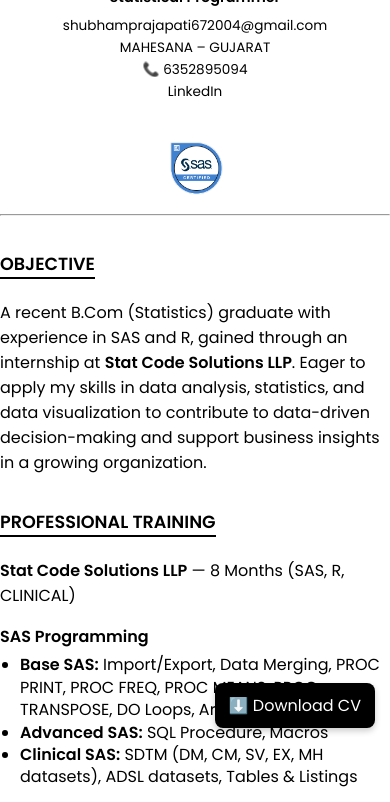
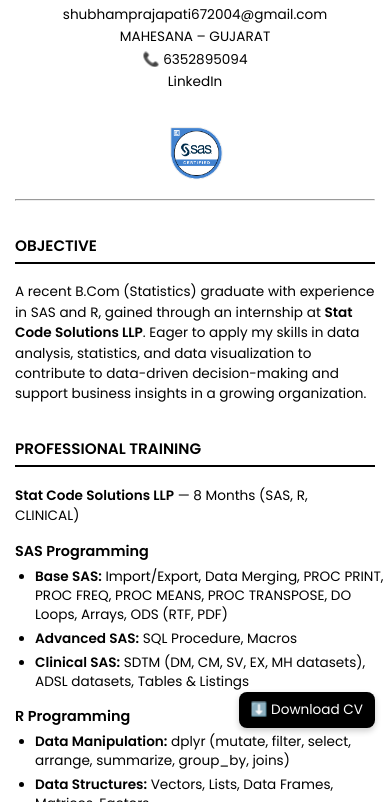
Before and after one commit to shubhamprajapati-2004/resume, a plain HTML site: page index.html in a window 390 px wide. Shown: the part 101-903 px from the top of the page. Drawn offline with Linux system fonts and the light colour scheme.

Commit message:
Update style.css

```diff
--- a/css/style.css
+++ b/css/style.css
@@ -1,3 +1,4 @@
+/* style.css - Improved Mobile Version */
 body {
   font-family: "Poppins", sans-serif;
   background: #f9f9f9;
@@ -6,6 +7,8 @@ body {
   display: flex;
   flex-direction: column;
   align-items: center;
+  min-height: 100vh;
+  overflow-x: hidden; /* Prevent horizontal scrolling */
 }
 
 /* Main container */
@@ -14,6 +17,7 @@ body {
   padding: 40px 50px;
   max-width: 800px;
   width: 100%;
+  box-sizing: border-box; /* Include padding in width calculation */
   box-shadow: 0 0 8px rgba(0, 0, 0, 0.1);
   margin: 40px 0;
   border-radius: 6px;
@@ -31,6 +35,7 @@ body {
 .header-left h1 {
   font-size: 2rem;
   margin-bottom: 0.3rem;
+  word-wrap: break-word; /* Prevent long names from breaking layout */
 }
 
 .designation {
@@ -41,6 +46,7 @@ body {
 .contact-info p {
   margin: 2px 0;
   font-size: 0.95rem;
+  word-break: break-word; /* Handle long email addresses */
 }
 
 a {
@@ -61,6 +67,8 @@ a:hover {
 /* Section styles */
 section {
   margin-top: 25px;
+  width: 100%;
+  overflow-wrap: break-word; /* Prevent text overflow */
 }
 
 h2 {
@@ -69,20 +77,25 @@ h2 {
   text-transform: uppercase;
   border-bottom: 2px solid #000;
   display: inline-block;
+  width: 100%; /* Ensure full width on mobile */
+  box-sizing: border-box;
 }
 
 h3 {
   font-size: 1rem;
   margin-bottom: 5px;
+  width: 100%; /* Ensure full width on mobile */
 }
 
 ul {
   margin: 5px 0 5px 20px;
   padding: 0;
+  width: 100%; /* Ensure full width on mobile */
 }
 
 ul li {
   line-height: 1.4;
+  margin-bottom: 5px; /* Add spacing between list items */
 }
 
 .multi-col {
@@ -109,6 +122,7 @@ ul li {
   font-weight: 500;
   box-shadow: 0 3px 6px rgba(0, 0, 0, 0.2);
   transition: background 0.3s;
+  z-index: 1000; /* Ensure it's above other content */
 }
 
 .download-btn:hover {
@@ -120,28 +134,40 @@ footer {
   font-size: 0.85rem;
   margin-bottom: 20px;
   color: #555;
+  width: 100%;
+  padding: 0 20px;
+  box-sizing: border-box;
 }
 
 /* ✅ Improved mobile responsiveness */
 @media (max-width: 768px) {
   body {
     background: #fff;
+    padding: 0; /* Remove any default padding */
   }
 
   .cv-container {
-    padding: 25px 20px;
+    padding: 20px 15px;
     margin: 0;
     box-shadow: none;
+    width: 100%;
+    max-width: 100%;
   }
 
   .header-content {
     flex-direction: column;
     align-items: center;
     text-align: center;
+    gap: 15px;
   }
 
   .header-left h1 {
     font-size: 1.6rem;
+    line-height: 1.2;
+  }
+
+  .header-left, .header-right {
+    width: 100%;
   }
 
   .sas-badge {
@@ -157,14 +183,34 @@ footer {
     margin-top: 20px;
   }
 
+  h2 {
+    font-size: 1rem;
+    padding-bottom: 5px;
+  }
+
+  h3 {
+    font-size: 0.95rem;
+  }
+
+  p, ul, li {
+    font-size: 0.9rem;
+    line-height: 1.5;
+  }
+
   .download-btn {
     bottom: 15px;
     right: 15px;
     padding: 10px 14px;
+    font-size: 0.9rem;
+  }
+
+  footer {
+    font-size: 0.8rem;
+    padding: 0 15px;
   }
 }
 
-/* ✅ Optional: Extra small phones */
+/* ✅ Extra small phones */
 @media (max-width: 400px) {
   .header-left h1 {
     font-size: 1.4rem;
@@ -180,6 +226,23 @@ footer {
 
   .sas-badge {
     width: 75px;
+  }
+
+  h2 {
+    font-size: 0.95rem;
+  }
+
+  h3 {
+    font-size: 0.9rem;
+  }
+
+  p, ul, li {
+    font-size: 0.85rem;
+  }
+
+  .download-btn {
+    padding: 8px 12px;
+    font-size: 0.85rem;
   }
 }
 
```
